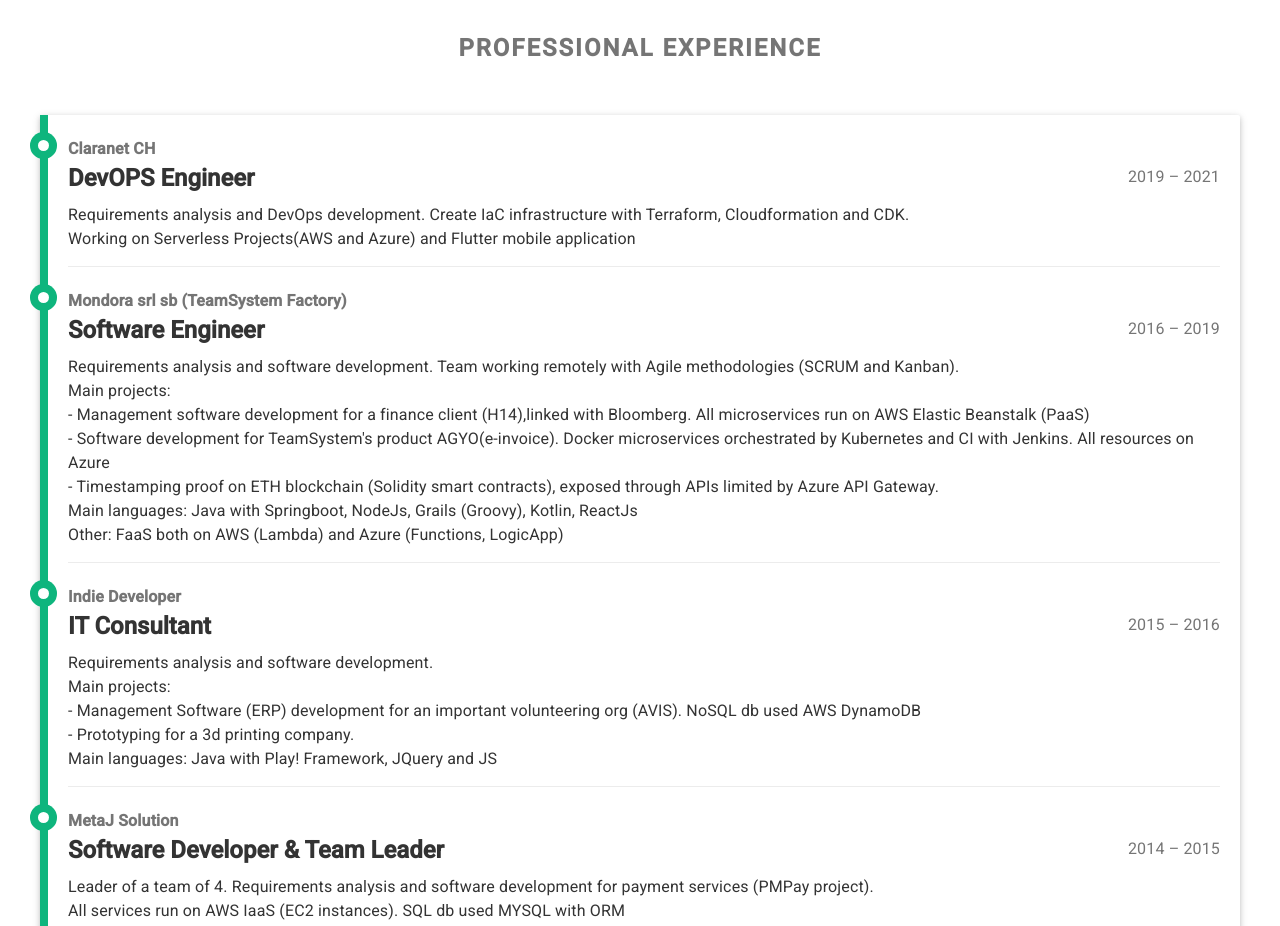
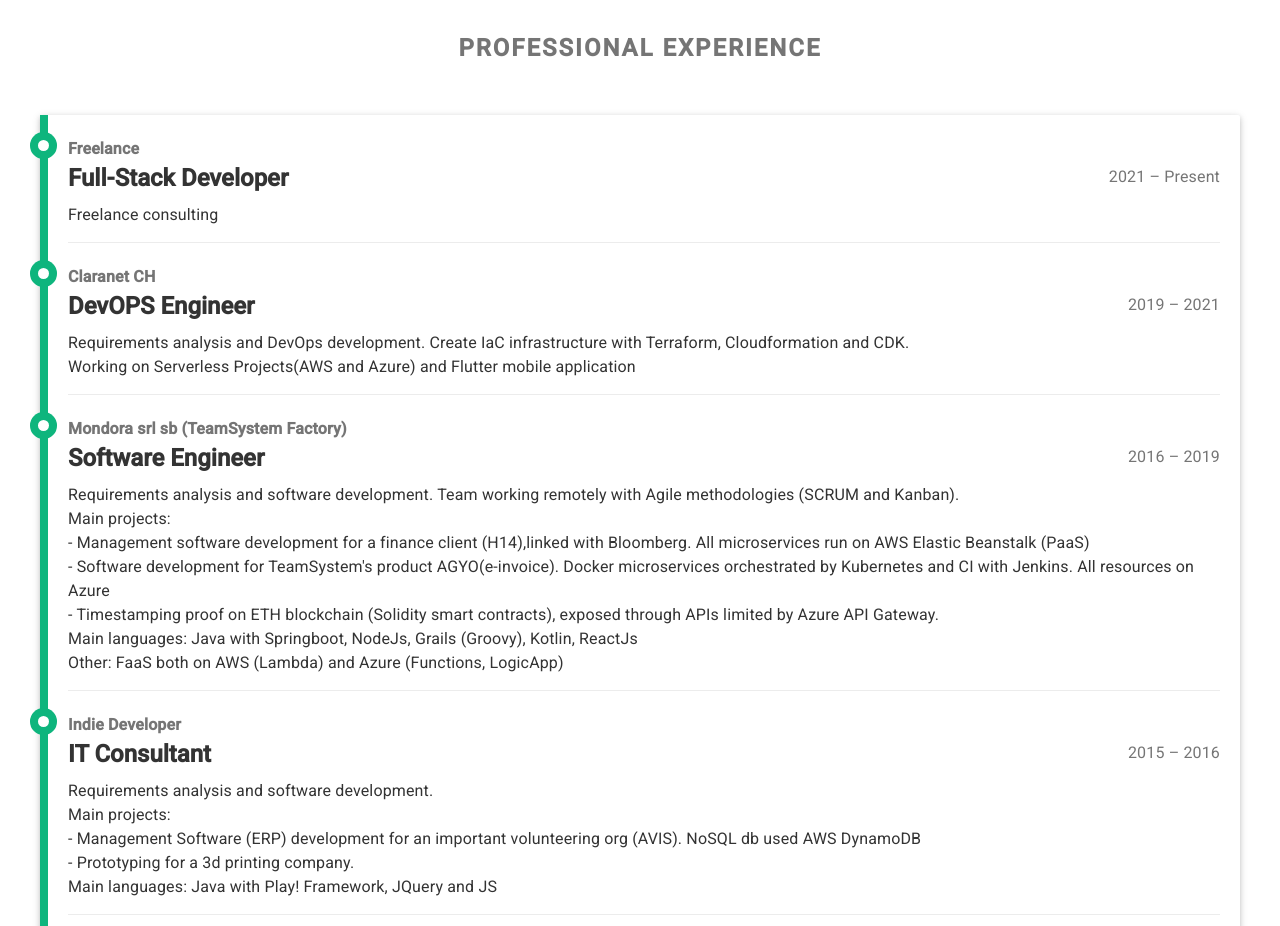
Before and after one commit to altrdev/altr.dev, a Next.js app: page / in a window 1280 px wide. Shown: the part 1100-2026 px from the top of the page. Built offline with nearby package versions, Linux system fonts and the light colour scheme.

Commit message:
[feat]: new work experience and dependencies

```diff
--- a/data.js
+++ b/data.js
@@ -48,6 +48,12 @@
         familiar: "Vue.js, Angular, Go, Swift"
     },
     workExperience:[
+        {
+            date: "2021 – Present",
+            title: "Full-Stack Developer",
+            company: "Freelance",
+            description: "Freelance consulting"
+        },
         {
             date: "2019 – 2021",
             title: "DevOPS Engineer",
--- a/package.json
+++ b/package.json
@@ -13,13 +13,13 @@
     "@material-ui/icons": "^4.11.2",
     "@mdi/js": "^5.9.55",
     "@mdi/react": "^1.5.0",
-    "chrome-aws-lambda": "^9.1.0",
+    "chrome-aws-lambda": "^10.0.0",
     "moment": "^2.29.1",
     "next": "10.2.3",
-    "next-images": "^1.7.0",
+    "next-images": "^1.8.1",
     "next-pwa": "^5.2.21",
     "prop-types": "^15.7.2",
-    "puppeteer-core": "9.1.1",
+    "puppeteer-core": "^10.0.0",
     "query-string": "^7.0.0",
     "react": "17.0.2",
     "react-dom": "17.0.2",
```
Also changed, not shown: 2 other files (tests, documents, lock files or other folders).
